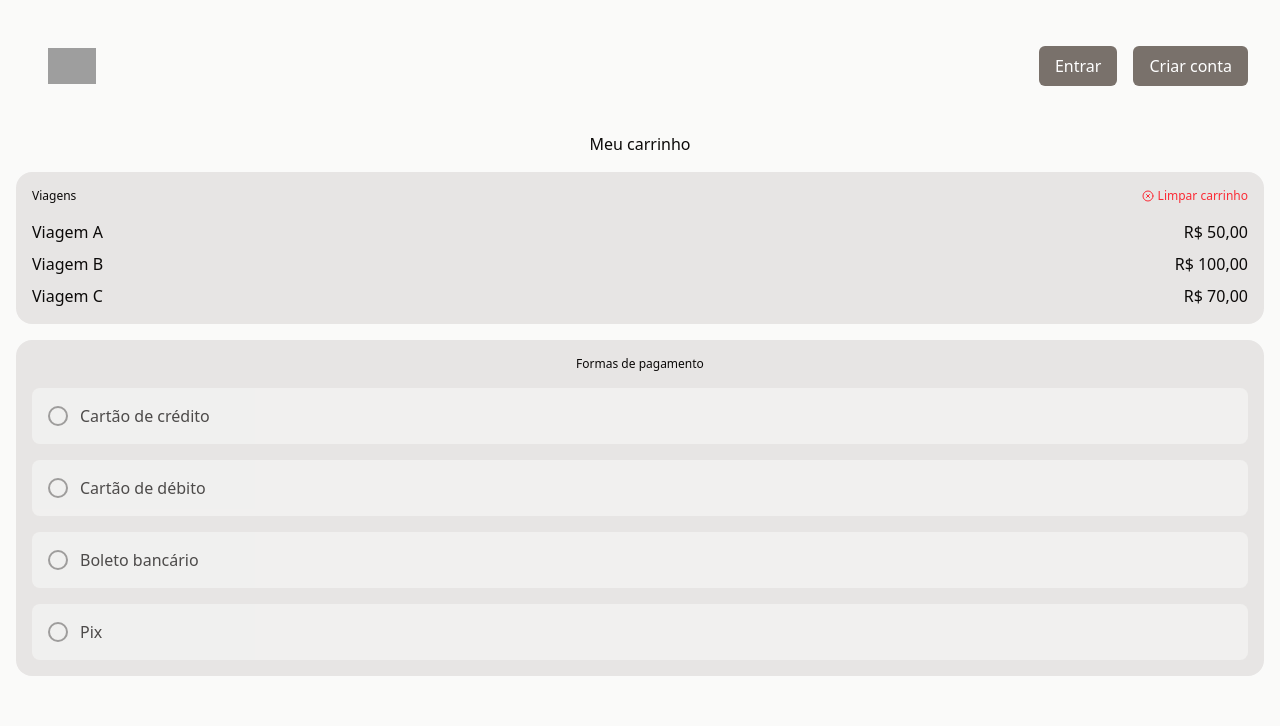
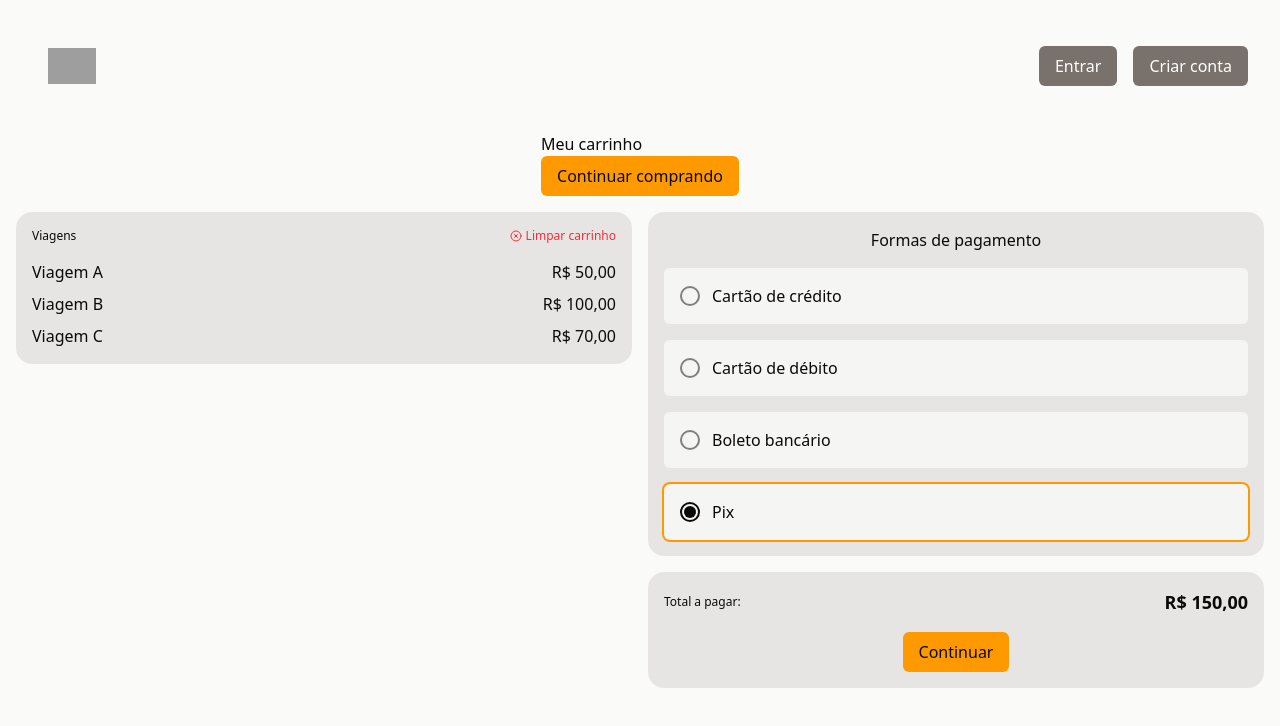
Before and after one commit to ricardoof/strada, a React (Vite) app in the folder web/: page /cart in a window 1280 px wide. Shown: the top 726 px of the page. Built offline with nearby package versions, Linux system fonts and the light colour scheme; grey boxes are pictures that could not be loaded.

Commit message:
adição das rotas de pagamento

```diff
--- a/web/src/App.jsx
+++ b/web/src/App.jsx
@@ -5,6 +5,10 @@ import { CreateAccount } from './pages/createAccount'
 import { Home } from './pages/home'
 import { Travel } from './pages/travel'
 import { Cart } from './pages/cart'
+import { CreditCard } from './pages/creditCard'
+import { DebitCard } from './pages/debitCard'
+import { Ticket } from './pages/ticket'
+import { Pix } from './pages/pix'
 
 function App() {
   return (
@@ -15,6 +19,10 @@ function App() {
         <Route element={<CreateAccount />} path={'/create-account'}/>
         <Route element={<Travel />} path={'/travel'}/>
         <Route element={<Cart />} path={'/cart'}/>
+        <Route element={<CreditCard/>} path={'/payment/credit_card'}/>
+        <Route element={<DebitCard/>} path={'/payment/debit_card'}/>
+        <Route element={<Ticket/>} path={'/payment/boleto'}/>
+        <Route element={<Pix/>} path={'/payment/pix'}/>
       </Routes>
     </BrowserRouter>
   )
--- a/web/src/components/paymentMethods.jsx
+++ b/web/src/components/paymentMethods.jsx
@@ -1,39 +1,45 @@
-import { useState } from "react";
 import { PaymentOption } from "./paymentOption";
 
-export function PaymentMethods() {
+export function PaymentMethods({ paymentMethod, setPaymentMethod }) {
 
-    const [paymentMethod, setPaymentMethod] = useState('');
+  const handleChange = (event) => {
+    setPaymentMethod(event.target.value);
+  };
 
   return (
     <div className="flex flex-col w-full bg-card gap-4 items-center justify-center p-4 rounded-2xl">
-            <p className="text-font text-xs">Formas de pagamento</p>
+      <p className="text-font text-md">Formas de pagamento</p>
 
       <div className="flex flex-col w-full gap-4">
         <PaymentOption
           label="Cartão de crédito"
-                    isSelected={paymentMethod === 'credit_card'}
-                    onClick={() => setPaymentMethod('credit_card')}
+          name="payment"
+          value="credit_card"
+          checked={paymentMethod === 'credit_card'}
+          onChange={handleChange}
         />
-
         <PaymentOption
           label="Cartão de débito"
-                    isSelected={paymentMethod === 'debit_card'}
-                    onClick={() => setPaymentMethod('debit_card')}
+          name="payment"
+          value="debit_card"
+          checked={paymentMethod === 'debit_card'}
+          onChange={handleChange}
         />
-
         <PaymentOption
           label="Boleto bancário"
-                    isSelected={paymentMethod === 'boleto'}
-                    onClick={() => setPaymentMethod('boleto')}
+          name="payment"
+          value="boleto"
+          checked={paymentMethod === 'boleto'}
+          onChange={handleChange}
         />
-
         <PaymentOption
           label="Pix"
-                    isSelected={paymentMethod === 'pix'}
-                    onClick={() => setPaymentMethod('pix')}
+          name="payment"
+          value="pix"
+          checked={paymentMethod === 'pix'}
+          onChange={handleChange}
         />
       </div>
     </div>
-    )
+  );
 }
--- a/web/src/components/paymentOption.jsx
+++ b/web/src/components/paymentOption.jsx
@@ -1,34 +1,41 @@
-import { cva } from "class-variance-authority";
 import { cn } from "../utils";
 
-const paymentVariants = cva(
-  "flex items-center w-full p-4 rounded-lg cursor-pointer transition-all bg-input",
-  {
-    variants: {
-      isSelected: {
-        true: "ring-2 ring-white/50",
-        false: "opacity-70 hover:opacity-100",
-      },
-    },
-  }
-);
+export function PaymentOption({ className, label, name, value, checked, onChange, ...props }) {
+  const inputId = `payment-${value}`;
 
-function RadioDot({ isSelected }) {
   return (
-    <div className="w-5 h-5 rounded-full border-2 border-font/50 flex items-center justify-center mr-3">
-      {isSelected && <div className="w-3 h-3 rounded-full bg-font" />}
-    </div>
+    <label
+      htmlFor={inputId}
+      className={cn("cursor-pointer", className)}
+      {...props}
+    >
+      <input
+        id={inputId}
+        type="radio"
+        name={name}
+        value={value}
+        checked={checked}
+        onChange={onChange}
+        className="sr-only"
+      />
+
+      <div className={cn(
+        "flex items-center w-full p-4 rounded-md transition-all duration-200 bg-input ring-2",
+        checked ? "ring-[var(--color-button-primary)]" : "ring-transparent"
+      )}>
+        <div className={cn(
+          "w-5 h-5 rounded-full border-2 flex items-center justify-center mr-3 transition-colors duration-200",
+          checked ? "border-font" : "border-font/50"
+        )}>
+          {checked && (
+            <div className="w-3 h-3 rounded-full bg-font" />
+          )}
+        </div>
+
+        <span className="text-font">
+          {label}
+        </span>
+      </div>
+    </label>
   );
 }
-
-export function PaymentOption({ className, isSelected, label, ...props }) {
-  return (
-    <div
-      className={cn(paymentVariants({ isSelected, className }))}
-      {...props}
-    >
-      <RadioDot isSelected={isSelected} />
-      <span className="text-font">{label}</span>
-    </div>
-  );
-}
--- a/web/src/pages/cart.jsx
+++ b/web/src/pages/cart.jsx
@@ -1,14 +1,49 @@
+import { useState } from "react";
+import { useNavigate } from "react-router-dom";
+import { Button } from "../components/button";
 import { Header } from "../components/header";
 import { MyCart } from "../components/myCart";
 import { PaymentMethods } from "../components/paymentMethods";
 
 export function Cart() {
+    const [paymentMethod, setPaymentMethod] = useState('pix');
+    const navigate = useNavigate();
+
+    const handleContinue = () => {
+        navigate(`/payment/${paymentMethod}`);
+    };
+
     return (
         <div className="flex flex-col bg-background min-h-screen w-full items-center justify-start p-4 gap-4">
             <Header />
-            <h2 className="text-font">Meu carrinho</h2>
-            <MyCart />
-            <PaymentMethods />
+            <div>
+                <h2 className="text-font">Meu carrinho</h2>
+                <Button variant="primary">
+                    Continuar comprando
+                </Button>
+            </div>
+            <div className="flex flex-col w-full items-center justify-start gap-4 lg:flex-row lg:items-start">
+                <div className="flex flex-col w-full items-center lg:w-1/2">
+
+                    <MyCart />
+                </div>
+                <div className="flex flex-col w-full items-center gap-4 lg:w-1/2">
+                    <PaymentMethods
+                        paymentMethod={paymentMethod}
+                        setPaymentMethod={setPaymentMethod}
+                    />
+
+                    <div className="flex flex-col w-full bg-card gap-4 items-center justify-center p-4 rounded-2xl">
+                        <div className="flex w-full items-center justify-between">
+                            <p className="text-font text-xs">Total a pagar:</p>
+                            <p className="text-font font-bold text-lg">R$ 150,00</p>
+                        </div>
+                        <Button variant="primary" onClick={handleContinue}>
+                            Continuar
+                        </Button>
+                    </div>
+                </div>
+            </div>
         </div>
     )
 }
--- /dev/null
+++ b/web/src/pages/creditCard.jsx
@@ -0,0 +1,5 @@
+export function CreditCard() {
+    return (
+        <div>Credit Card</div>
+    )
+}
--- /dev/null
+++ b/web/src/pages/debitCard.jsx
@@ -0,0 +1,5 @@
+export function DebitCard() {
+    return (
+        <div>Debit Card</div>
+    )
+}
--- /dev/null
+++ b/web/src/pages/pix.jsx
@@ -0,0 +1,5 @@
+export function Pix() {
+    return (
+        <div>Pix</div>
+    )
+}
--- /dev/null
+++ b/web/src/pages/ticket.jsx
@@ -0,0 +1,5 @@
+export function Ticket() {
+    return (
+        <div>Ticket</div>
+    )
+}
```
Lines whose indentation alone changed are shown as unchanged.
